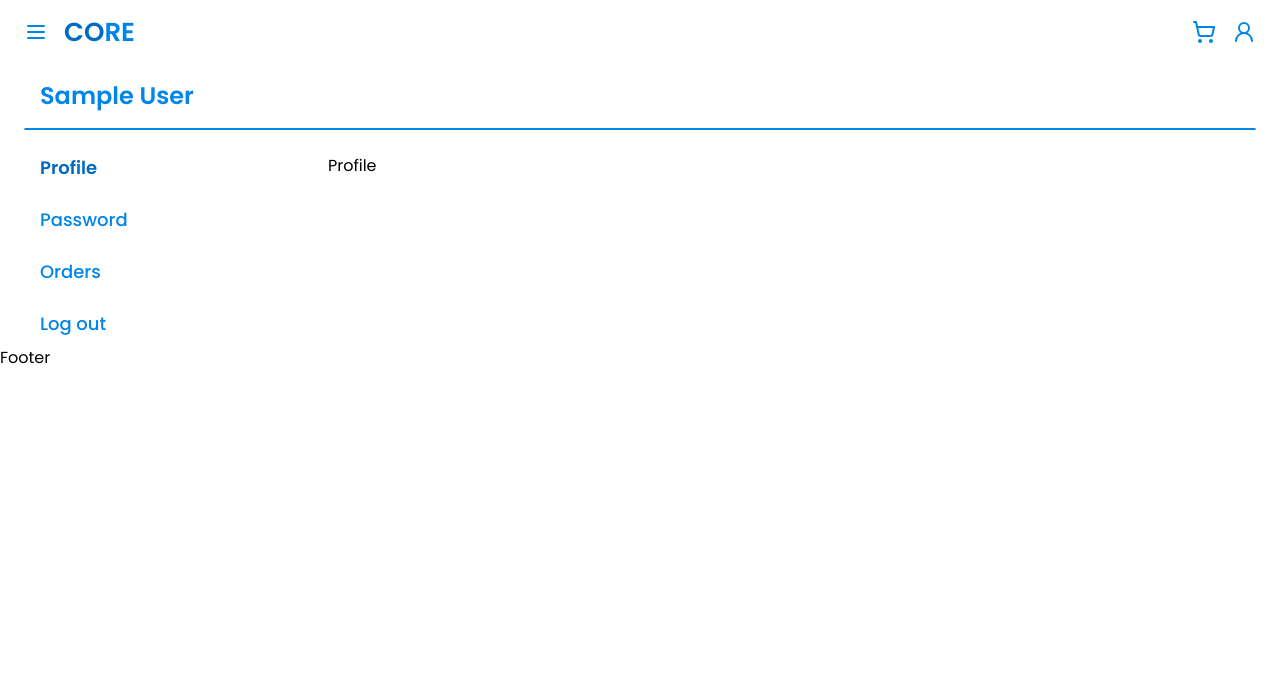
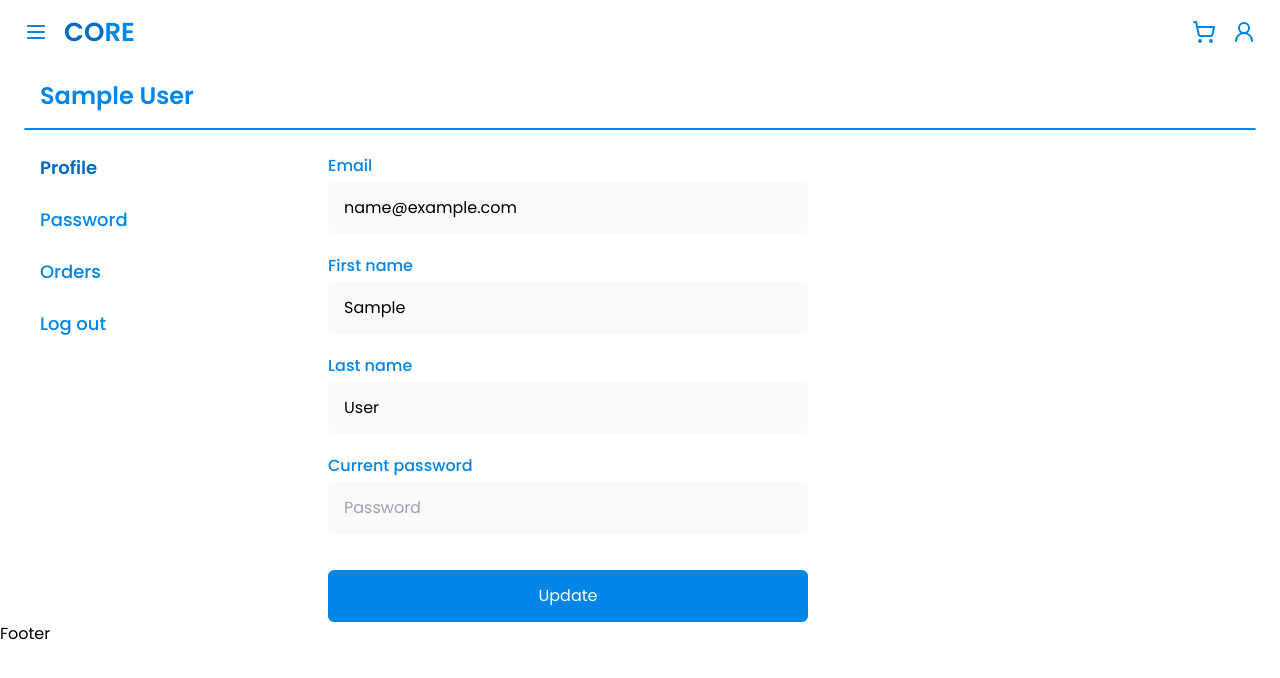
Before and after one commit to Sulkhans/Core, a React (Vite) app in the folder frontend/: page /user/profile in a window 1280 px wide. Shown: the top 678 px of the page. Built offline with nearby package versions, Linux system fonts and the light colour scheme; sample sign-in values are in the browser's storage.

Commit message:
Update user

```diff
--- a/frontend/src/pages/Profile.tsx
+++ b/frontend/src/pages/Profile.tsx
@@ -1,5 +1,96 @@
+import { useState } from "react";
+import { useDispatch, useSelector } from "react-redux";
+import { AppDispatch, RootState } from "../redux/store";
+import { useUpdateMutation } from "../redux/api/usersApiSlice";
+import { setUser } from "../redux/slices/userSlice";
+import { ErrorType } from "../types/types";
+import Button from "../components/Button";
+import Input from "../components/Input";
+
 const Profile = () => {
-  return <div>Profile</div>;
+  const { userInfo } = useSelector((state: RootState) => state.user);
+  const [form, setForm] = useState({
+    email: userInfo!.email,
+    firstName: userInfo!.name.split(" ")[0],
+    lastName: userInfo!.name.split(" ")[1],
+  });
+  const [password, setPassword] = useState("");
+
+  const dispatch = useDispatch<AppDispatch>();
+  const [update, { isLoading, isError, error, isSuccess }] =
+    useUpdateMutation();
+
+  const handleChange = (e: React.ChangeEvent<HTMLInputElement>) => {
+    const { name, value } = e.target;
+    setForm((prev) => ({
+      ...prev,
+      [name]: value,
+    }));
+  };
+
+  const handleSubmit = async (e: React.FormEvent) => {
+    e.preventDefault();
+    try {
+      const res = await update({
+        firstName: form.firstName.trim().toLocaleLowerCase(),
+        lastName: form.lastName.trim().toLocaleLowerCase(),
+        email: form.email.trim().toLocaleLowerCase(),
+        password,
+      }).unwrap();
+      dispatch(setUser({ ...res }));
+    } catch (error) {
+      console.log(error);
+    }
+  };
+
+  return (
+    <form onSubmit={handleSubmit} className="flex flex-col gap-1 max-w-[30rem]">
+      <label className="text-core-main font-medium">Email</label>
+      <Input
+        name="email"
+        value={form.email}
+        placeholder="Email"
+        onChange={handleChange}
+        className="mb-4 py-3.5 px-4 focus:ring focus:ring-core-main transition-all"
+      />
+      <label className="text-core-main font-medium">First name</label>
+      <Input
+        name="firstName"
+        value={form.firstName}
+        placeholder="First name"
+        onChange={handleChange}
+        className="mb-4 py-3.5 px-4 focus:ring focus:ring-core-main transition-all"
+      />
+      <label className="text-core-main font-medium">Last name</label>
+      <Input
+        name="lastName"
+        value={form.lastName}
+        placeholder="Last name"
+        onChange={handleChange}
+        className="mb-4 py-3.5 px-4 focus:ring focus:ring-core-main transition-all"
+      />
+      <label className="text-core-main font-medium">Current password</label>
+      <Input
+        type="password"
+        value={password}
+        placeholder="Password"
+        onChange={(e) => setPassword(e.target.value)}
+        className="mb-4 py-3.5 px-4 focus:ring focus:ring-core-main transition-all"
+      />
+      {isError && (
+        <span className="text-xs text-red-600 font-medium">
+          {(error as ErrorType)?.data?.message ||
+            "An error occurred. Try again later"}
+        </span>
+      )}
+      {isSuccess && (
+        <span className="text-xs text-green-600 font-medium">
+          Profile has been updated successfully
+        </span>
+      )}
+      <Button disabled={isLoading} value="Update" className="py-3.5 mt-4" />
+    </form>
+  );
 };
 
 export default Profile;
--- a/frontend/src/redux/api/usersApiSlice.ts
+++ b/frontend/src/redux/api/usersApiSlice.ts
@@ -26,8 +26,20 @@ export const userApiSlice = apiSlice.injectEndpoints({
         credentials: "include",
       }),
     }),
+    update: builder.mutation({
+      query: (data) => ({
+        url: `${USERS_URL}/profile`,
+        method: "PUT",
+        body: data,
+        credentials: "include",
+      }),
+    }),
   }),
 });
 
-export const { useLoginMutation, useSignupMutation, useLogoutMutation } =
-  userApiSlice;
+export const {
+  useLoginMutation,
+  useSignupMutation,
+  useLogoutMutation,
+  useUpdateMutation,
+} = userApiSlice;
```
